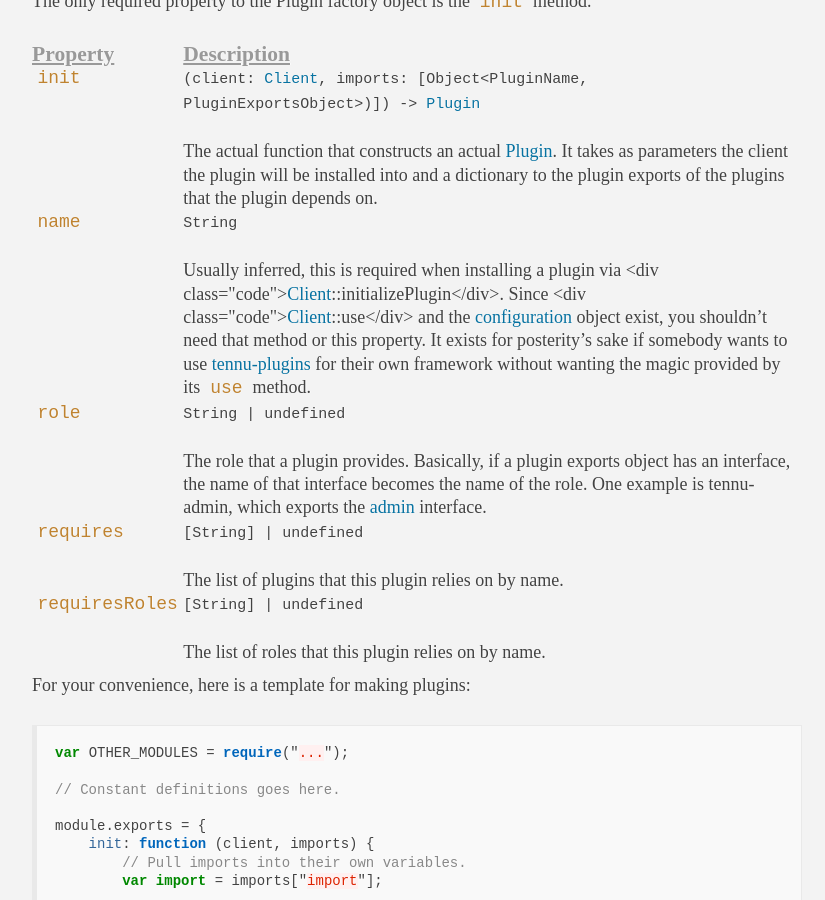
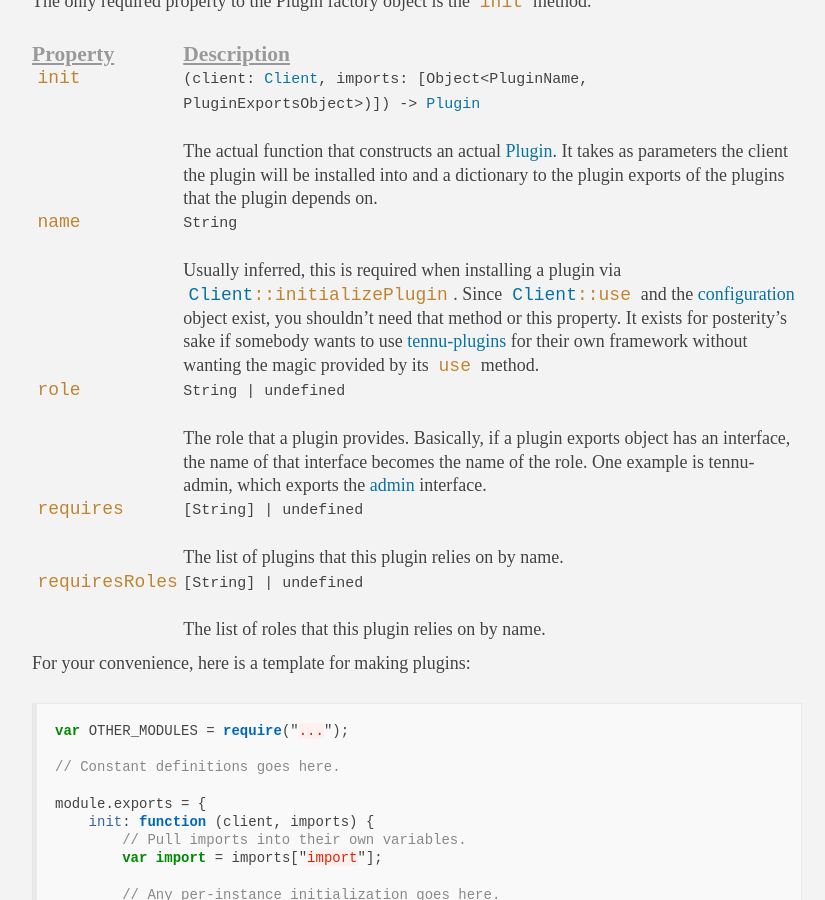
Before and after one commit to Tennu/tennu.github.io, a Jekyll site: the page built from documentation/api/plugin-factory.md, in a window 1280 px wide and 900 px high, scrolled down 417 px. Shown: the whole window, without its empty margins (223-1048 px from the left). Built offline with Jekyll 4.4.1, drawn with Linux system fonts in a browser that asks for light colours; some web fonts are replaced.

Commit message:
Div -> Span

```diff
--- a/documentation/api/plugin-factory.md
+++ b/documentation/api/plugin-factory.md
@@ -10,7 +10,7 @@ The only required property to the Plugin factory object is the `init` method.
 | Property | Description |
 | -------- | ----------- |
 | `init`  | <small>(client: [Client](client), imports: \[Object<PluginName, PluginExportsObject>)]) -> [Plugin](plugin)</small> <br><br> The actual function that constructs an actual [Plugin](plugin). It takes as parameters the client the plugin will be installed into and a dictionary to the plugin exports of the plugins that the plugin depends on. |
-| `name` | <small>String</small> <br><br> Usually inferred, this is required when installing a plugin via <div class="code">[Client](client)::initializePlugin</div>. Since <div class="code">[Client](client)::use</div> and the [configuration](configuration) object exist, you shouldn't need that method or this property. It exists for posterity's sake if somebody wants to use <a href="https://github.com/tennu/tennu-plugins">tennu-plugins</a> for their own framework without wanting the magic provided by its `use` method. |
+| `name` | <small>String</small> <br><br> Usually inferred, this is required when installing a plugin via <span class="code">[Client](client)::initializePlugin</span>. Since <span class="code">[Client](client)::use</span> and the [configuration](configuration) object exist, you shouldn't need that method or this property. It exists for posterity's sake if somebody wants to use <a href="https://github.com/tennu/tennu-plugins">tennu-plugins</a> for their own framework without wanting the magic provided by its `use` method. |
 | `role` | <small>String \| undefined</small> <br><br> The role that a plugin provides. Basically, if a plugin exports object has an interface, the name of that interface becomes the name of the role. One example is tennu-admin, which exports the [admin](admin) interface. |
 | `requires` | <small>\[String] \| undefined</small> <br><br> The list of plugins that this plugin relies on by name. |
 | `requiresRoles` | <small>\[String] \| undefined</small> <br><br> The list of roles that this plugin relies on by name. |
```
